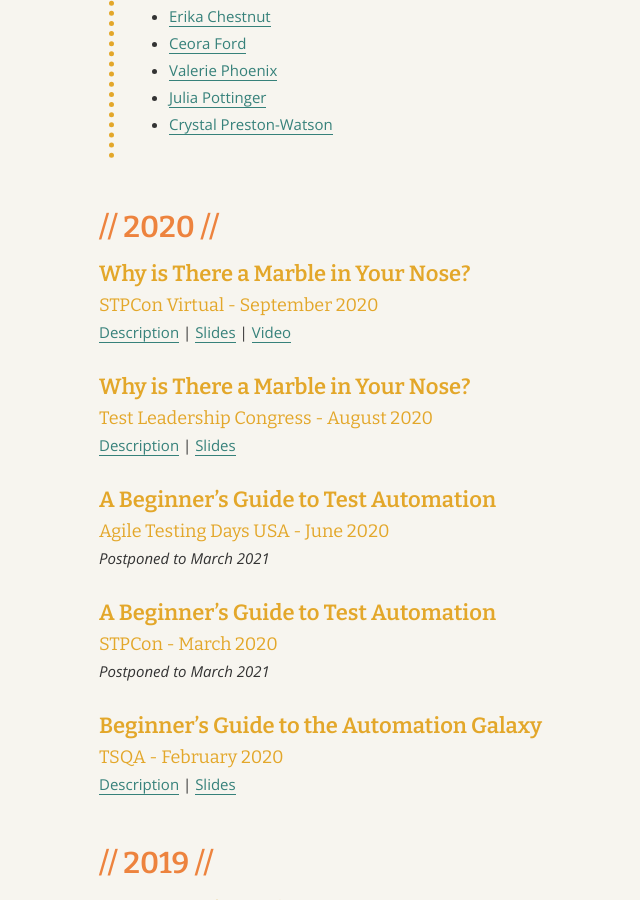
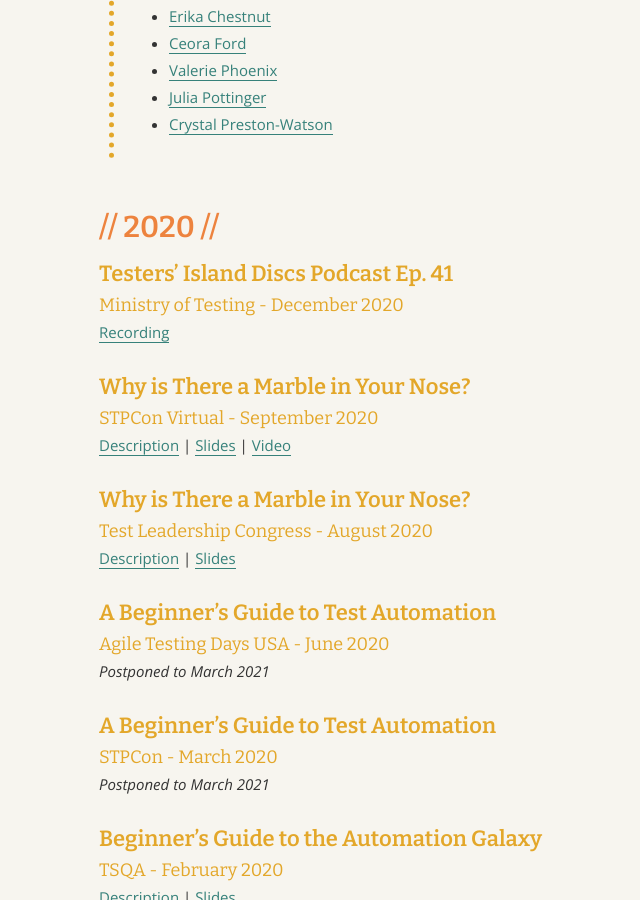
Before and after one commit to angelariggs/angelariggs.github.io, a Jekyll site: the page built from talks.md, in a window 1280 px wide and 900 px high, scrolled down 404 px. Shown: the whole window, without its empty margins (57-697 px from the left). Built offline with Jekyll 4.4.1, drawn with Linux system fonts in a browser that asks for light colours.

Commit message:
added testers' island podcast

```diff
--- a/talks.md
+++ b/talks.md
@@ -17,6 +17,10 @@
 &nbsp;
 
 # // 2020 //
+
+## Testers' Island Discs Podcast Ep. 41
+### Ministry of Testing - December 2020
+[Recording](https://www.ministryoftesting.com/dojo/lessons/testers-island-discs-ep41-angela-riggs)
 
 ## Why is There a Marble in Your Nose?
 ### STPCon Virtual - September 2020
```
